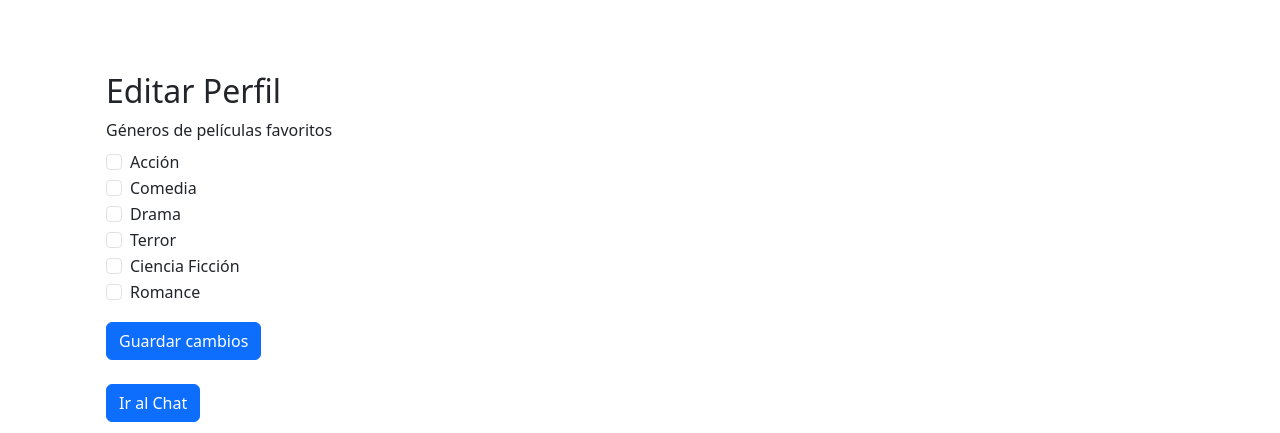
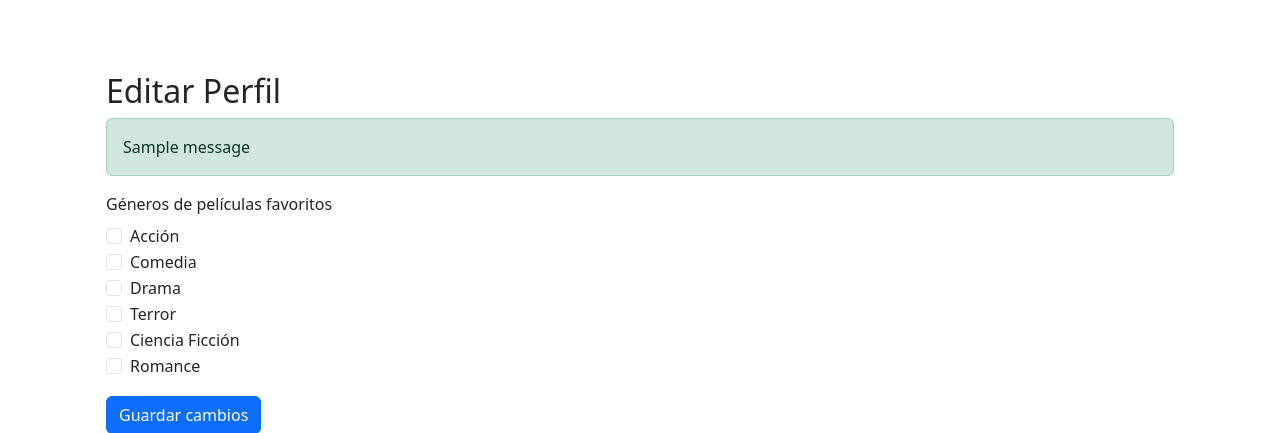
Before and after one commit to lfgalleguillos/MovieAssist, a Flask app: page /editar-perfil in a window 1280 px wide. Shown: the part 56-489 px from the top of the page. Run offline with Flask 3, Linux system fonts and the light colour scheme; a user stored in the database is signed in; tables that the repository leaves empty hold one stand-in row (values such as "Sample post"); one stand-in notice (Sample message) is shown; some libraries are stand-ins or nearby versions.

Commit message:
Update editar_perfil.html

```diff
--- a/templates/editar_perfil.html
+++ b/templates/editar_perfil.html
@@ -7,7 +7,25 @@
 
     <h2>Editar Perfil</h2>
 
+    <!-- Mostrar mensajes flash -->
+    {% with messages = get_flashed_messages(with_categories=true) %}
+      {% if messages %}
+        <div>
+          {% for category, message in messages %}
+            <div class="alert alert-{{ category }}" role="alert">
+              {{ message }}
+            </div>
+          {% endfor %}
+        </div>
+      {% endif %}
+    {% endwith %}
+
     <form method="POST" action="{{ url_for('editar_perfil') }}">
+        <!-- CSRF Token (si es necesario) -->
+        {% if csrf_token %}
+          <input type="hidden" name="csrf_token" value="{{ csrf_token() }}">
+        {% endif %}
+
         <label class="form-label">Géneros de películas favoritos</label>
         <div class="form-check">
             <input class="form-check-input" type="checkbox" id="genre_action" name="favorite_movie_genres[]" value="Acción" {% if "Acción" in profile.favorite_movie_genres %}checked{% endif %}>
```
